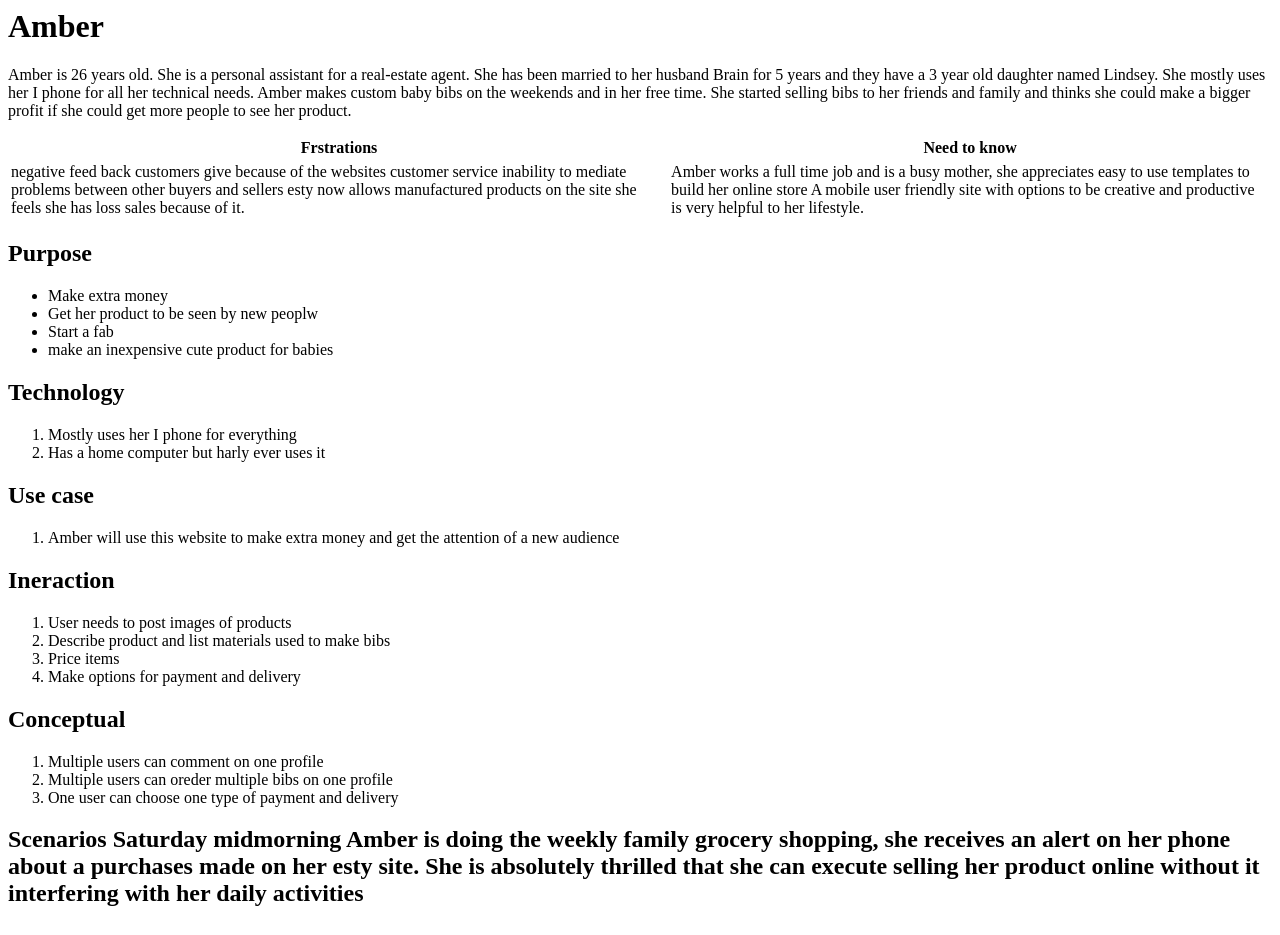
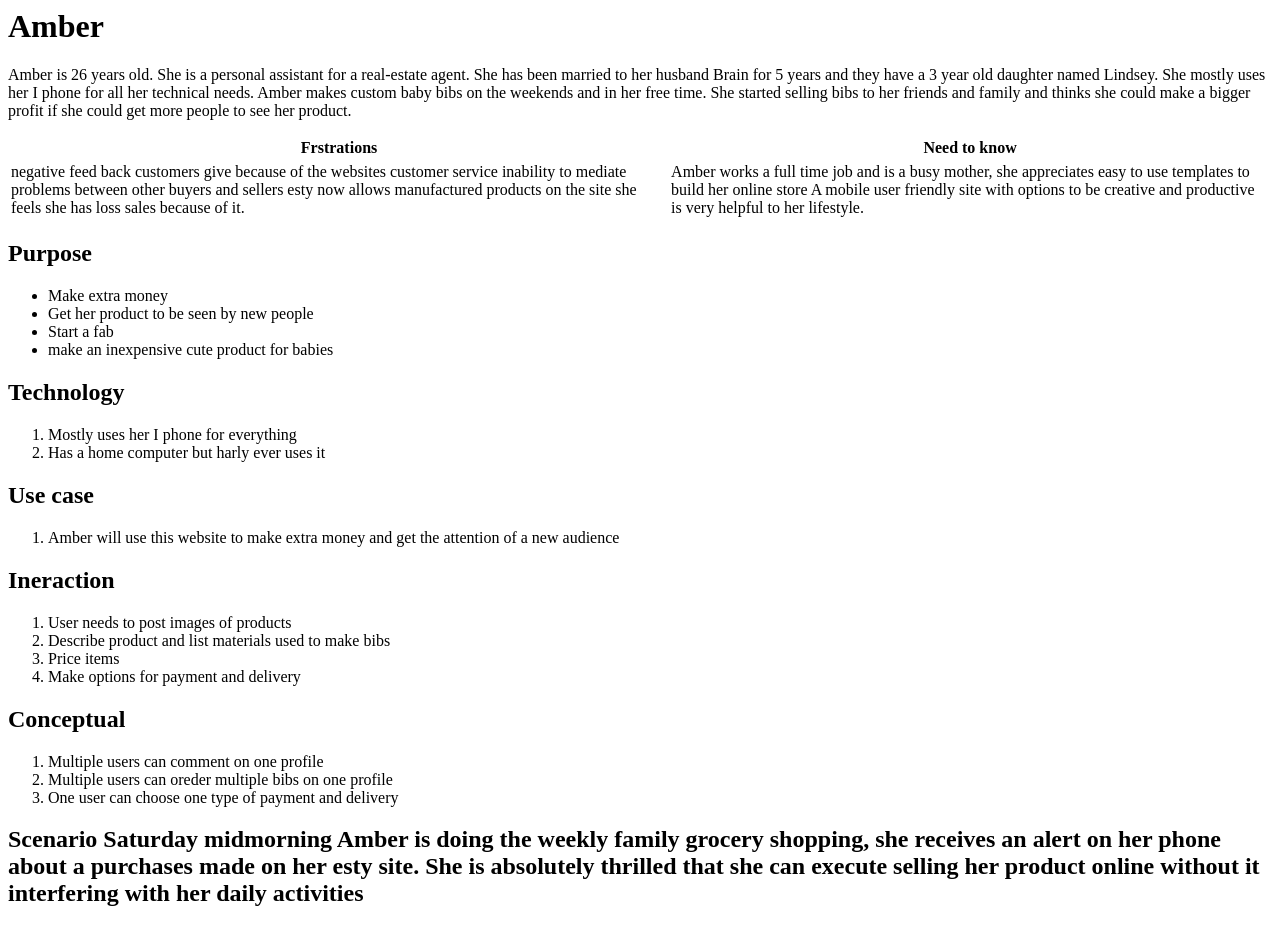
Before and after one commit to Mbojorquez2007/data-design-esty, a PHP site: page / in a window 1280 px wide. Run offline with PHP 8.4, Linux system fonts and the light colour scheme.

```diff
--- a/index.php
+++ b/index.php
@@ -29,7 +29,7 @@
 		<h2>Purpose</h2>
 		<ul>
 			<li>Make extra money
-			<li>Get her product to be seen by new peoplw</li>
+			<li>Get her product to be seen by new people</li>
 			<li>Start a fab</li>
 			<li>make an inexpensive cute product for babies</li>
 		</ul>
@@ -58,7 +58,7 @@
 			<li>Multiple users can oreder multiple bibs on one profile</li>
 		<li>One user can choose one type of payment and delivery</li>
 		</ol>
-		<h2>	Scenarios
+		<h2>	Scenario
 			Saturday midmorning Amber is doing the weekly family grocery shopping, she receives an alert on her phone about
 			a purchases made on her esty site. She is absolutely thrilled that she can execute selling her product online
 			without it interfering with her daily activities
```
